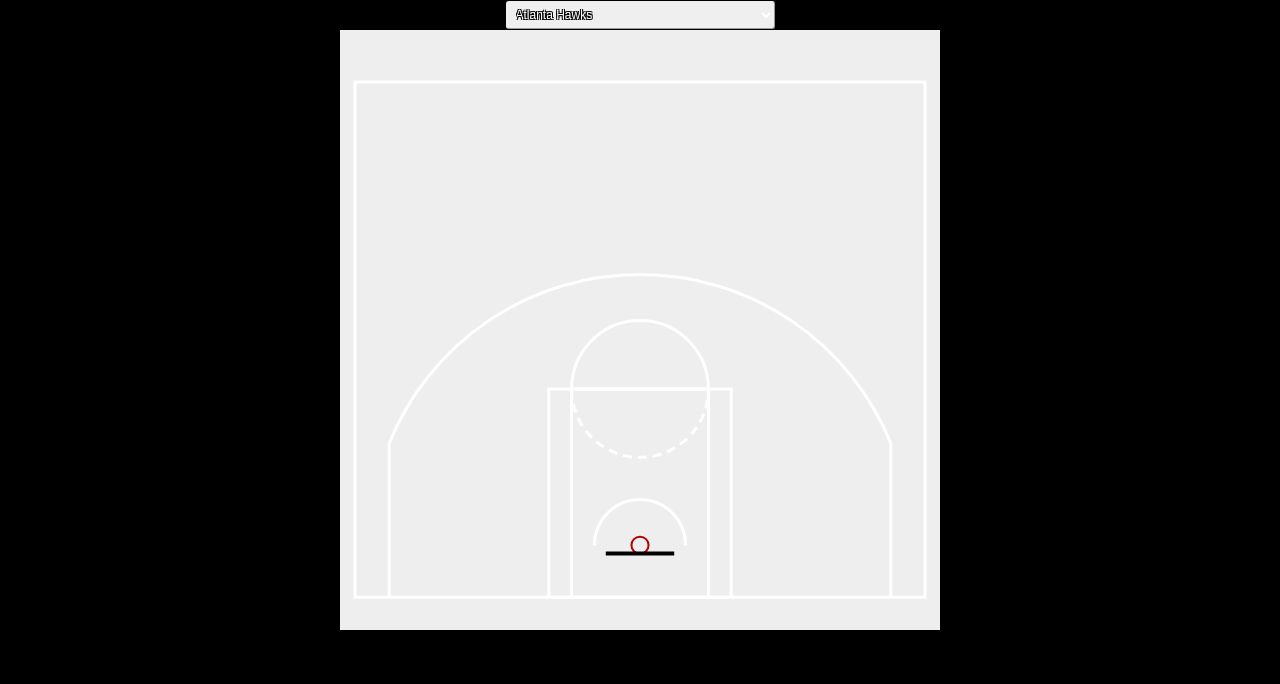
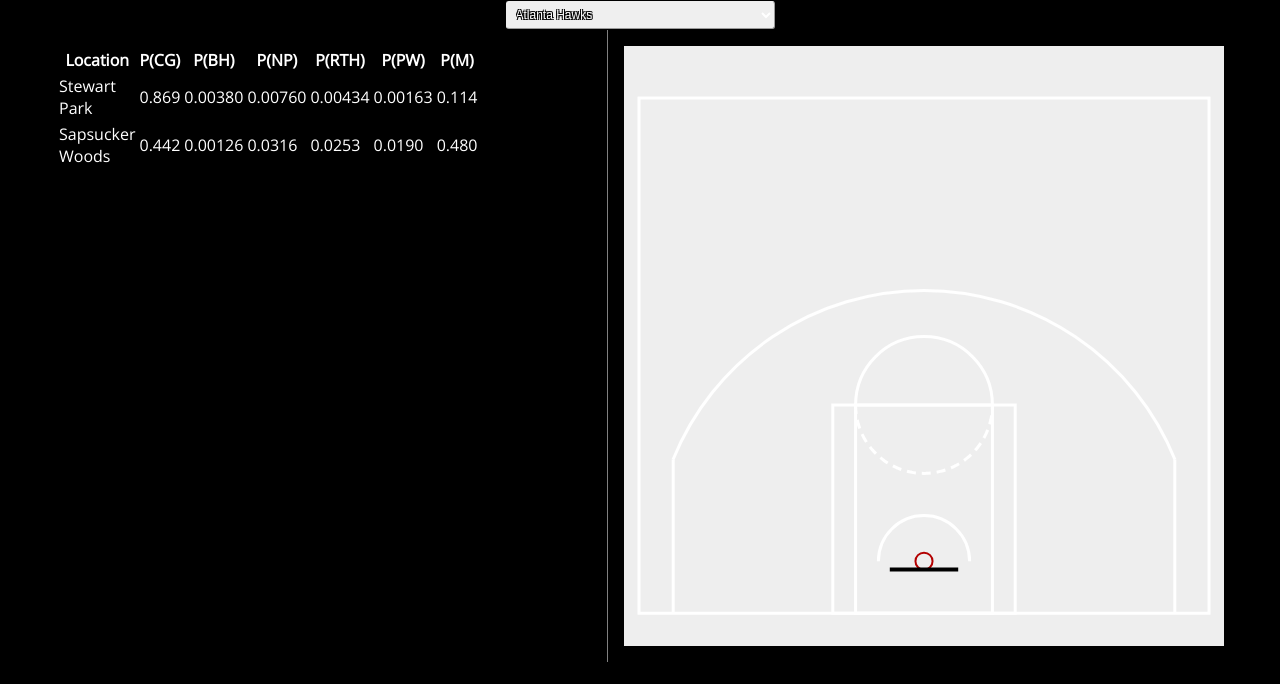
Before and after one commit to jk2227/nba-hack, a plain HTML site: page static/index.html in a window 1280 px wide. Drawn offline with nearby package versions, Linux system fonts and the light colour scheme; files that its build step writes are made by us from their sources; no server answers; files whose address does not match are found by name.

Commit message:
I don't know any CSS lol

```diff
--- a/static/index.html
+++ b/static/index.html
@@ -41,9 +41,45 @@
   <option value=1610612766>Charlotte Hornets/Bobcats</option>
 </select>
 </nav>
+
+<aside>
+  <div id="best_worst_players"> </div>
+  <table>
+  <tr>
+    <th>Location</th>
+    <th>P(CG)</th>
+    <th>P(BH)</th>
+    <th>P(NP)</th>
+    <th>P(RTH)</th>
+    <th>P(PW)</th>
+    <th>P(M)</th>
+  </tr>
+  <tr>
+    <td>Stewart Park</td>
+    <td>0.869</td>
+    <td>0.00380</td>
+    <td>0.00760</td>
+    <td>0.00434</td>
+    <td>0.00163</td>
+    <td>0.114</td>
+  </tr>
+  <tr>
+    <td>Sapsucker Woods</td>
+    <td>0.442</td>
+    <td>0.00126</td>
+    <td>0.0316</td>
+    <td>0.0253</td>
+    <td>0.0190</td>
+    <td>0.480</td>
+  </tr>
+</table>
+</aside>
 <article>
 <svg id="court_area"></svg>
 </article>
+
+
+
 <script src="static/javascript/court.js"></script>
 <script src="static/javascript/query.js"></script>
 <script src="static/javascript/util.js"></script>
--- a/static/style/main.css
+++ b/static/style/main.css
@@ -13,6 +13,34 @@ body {
     background-size: 300px 300px;
     width: 600px;
   }
+
+div.container {
+    width: 100%;
+    border: 1px solid gray;
+}
+
+header, footer {
+    padding: 1em;
+    color: white;
+    background-color: black;
+    clear: left;
+    text-align: center;
+}
+
+article {
+    margin-left: 170px;
+    border-left: 1px solid gray;
+    float: right;
+    padding: 1em;
+    overflow: hidden;
+}
+
+aside {
+    float: left;
+    max-width: 160px;
+    margin: 0;
+    padding: 1em;
+}
  button {
  	background-size: 100px 100px;
  	font-size: 10px;
```
